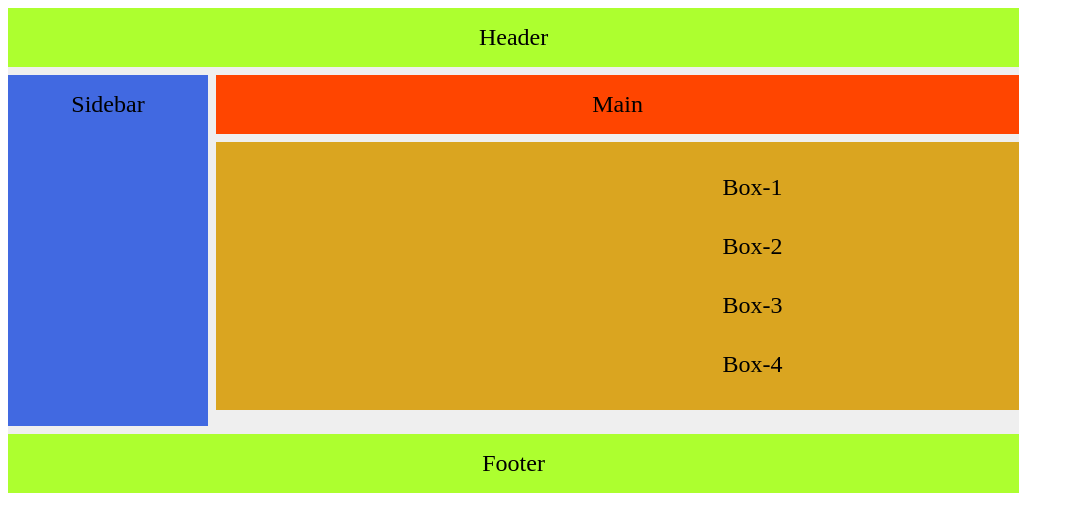
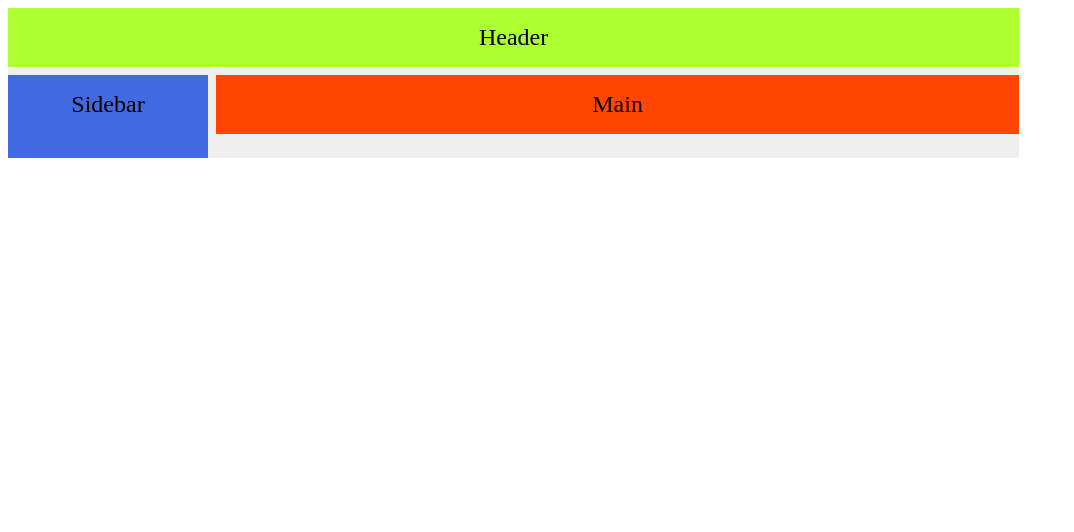
Before and after one commit to mats68/next-text-ssg, a Next.js app: page / in a window 1280 px wide. Shown: the top 532 px of the page, without its empty margins (0-1074 px from the left). Built offline with nearby package versions, Linux system fonts and the light colour scheme.

Commit message:
added mat

```diff
--- a/package.json
+++ b/package.json
@@ -8,6 +8,8 @@
     "start": "next start"
   },
   "dependencies": {
+    "@types/materialize-css": "^1.0.8",
+    "materialize-css": "^1.0.0",
     "next": "9.5.5",
     "react": "17.0.1",
     "react-dom": "17.0.1"
--- a/pages/index.tsx
+++ b/pages/index.tsx
@@ -6,13 +6,6 @@ export default function Home() {
       <div className={styles.header}>Header</div>
       <div className={styles.sidebar}>Sidebar</div>
       <div className={styles.main}>Main</div>
-      <div className={styles.box}>
-        <div className={styles.box}>Box-1</div>
-        <div className={styles.box}>Box-2</div>
-        <div className={styles.box}>Box-3</div>
-        <div className={styles.box}>Box-4</div>
-      </div>
-      <div className={styles.footer}>Footer</div>
     </div>
   );
 }
```
Also changed, not shown: 1 other file (tests, documents, lock files or other folders).
